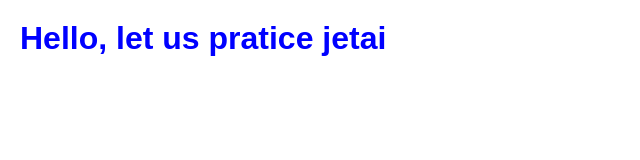
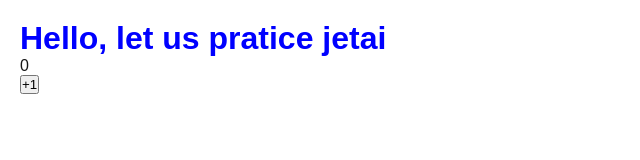
Before and after one commit to yurii-kozlov/jotai-next-practice, a Next.js app: page / in a window 1280 px wide. Shown: the top 160 px of the page, without its empty margins (0-640 px from the left). Built offline with nearby package versions, Linux system fonts and the light colour scheme.

Commit message:
feat: practice phase 2

```diff
--- a/app/layout.tsx
+++ b/app/layout.tsx
@@ -2,6 +2,7 @@ import type { Metadata } from "next";
 import localFont from "next/font/local";
 import "./globals.scss";
 import { Container } from "@/components/Container";
+import { Providers } from "@/providers/Providers";
 
 const geistSans = localFont({
   src: "./fonts/GeistVF.woff",
@@ -15,7 +16,7 @@ const geistMono = localFont({
 });
 
 export const metadata: Metadata = {
-  title: "Create Next App",
+  title: "Jotai practice",
   description: "Generated by create next app",
 };
 
@@ -27,9 +28,9 @@ export default function RootLayout({
   return (
     <html lang="en">
       <body className={`${geistSans.variable} ${geistMono.variable}`}>
-        <Container>
-          {children}
-        </Container>
+        <Providers>
+          <Container>{children}</Container>
+        </Providers>
       </body>
     </html>
   );
--- a/app/page.tsx
+++ b/app/page.tsx
@@ -1,9 +1,11 @@
 import styles from "./page.module.scss";
+import { Counter } from "@/components/Counter";
 
 export default function Home() {
   return (
     <div className={styles.page}>
       <h1 className={styles.title}>Hello, let us pratice jetai</h1>
+      <Counter />
     </div>
   );
 }
--- /dev/null
+++ b/components/Counter/Counter.tsx
@@ -0,0 +1,17 @@
+'use client'
+
+import { useAtom } from "jotai";
+import { countAtom } from "@/store/count";
+
+export const Counter = () => {
+  const [count, setCount ] = useAtom<number>(countAtom)
+
+  return (
+    <div>
+      <p>{count}</p>
+      <button onClick={() => setCount((prevCount) => prevCount + 1)}>
+        +1
+      </button>
+    </div>
+  );
+};
--- /dev/null
+++ b/components/Counter/index.ts
@@ -0,0 +1 @@
+export * from './Counter';
--- a/package.json
+++ b/package.json
@@ -9,6 +9,7 @@
     "lint": "next lint"
   },
   "dependencies": {
+    "jotai": "^2.9.3",
     "next": "14.2.12",
     "react": "^18",
     "react-dom": "^18",
--- /dev/null
+++ b/providers/Providers.tsx
@@ -0,0 +1,16 @@
+'use client'
+
+import { Provider } from "jotai"
+import { FC, ReactElement, ReactNode } from "react"
+
+interface ProvidersProps {
+  children: ReactNode
+}
+
+export const Providers: FC<ProvidersProps> = ({ children }): ReactElement => {
+  return (
+    <Provider>
+      {children}
+    </Provider>
+  )
+}
--- /dev/null
+++ b/store/count.ts
@@ -0,0 +1,3 @@
+import { atom } from "jotai";
+
+export const countAtom = atom(0);
--- /dev/null
+++ b/types/store.ts
@@ -0,0 +1 @@
+export type Point = [number, number];
```
Also changed, not shown: components/Counter/Counter.module.scss (added), 1 other file (tests, documents, lock files or other folders).
